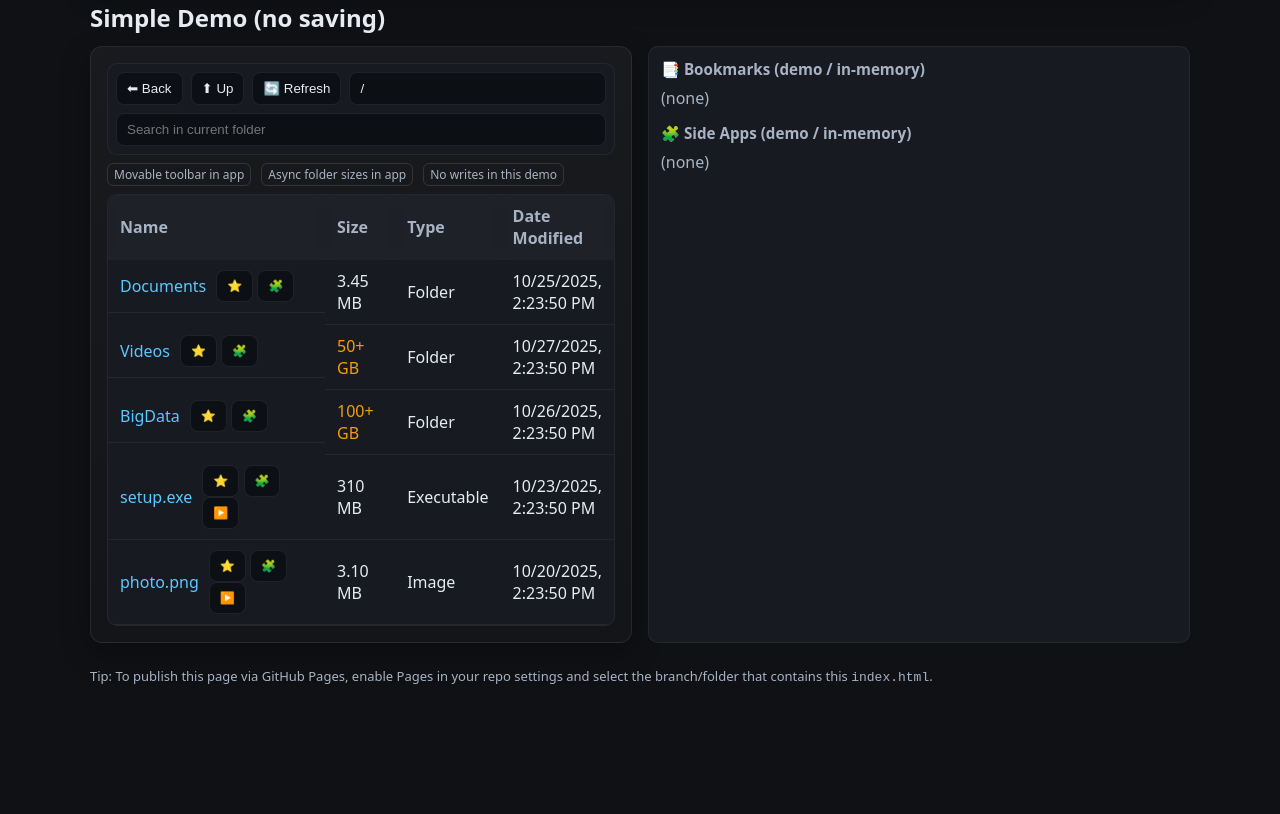
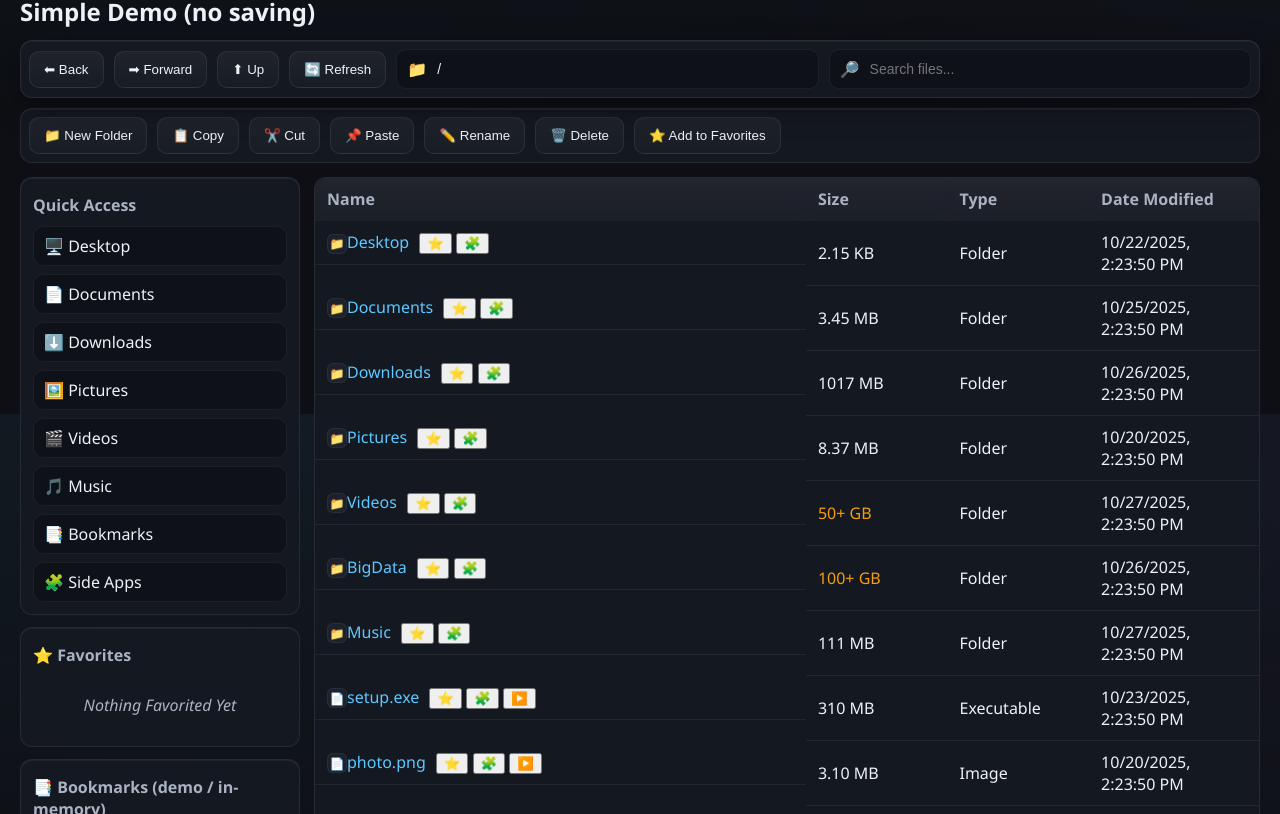
Before and after one commit to finn1817/file_explorer, a plain HTML site: page index.html in a window 1280 px wide. Shown: the part 386-1200 px from the top of the page. Before the commit the page ends 1108 px from the top, so only its background shows below. Drawn offline with Linux system fonts and the light colour scheme.

Commit message:
updated html UI and functionality of Liquid Glass File Explorer with new styles, navigation toolbar, and favorites management

```diff
--- a/index.html
+++ b/index.html
@@ -6,50 +6,63 @@
 	<title>Liquid Glass File Explorer — Overview + Simple Demo</title>
 		<style>
 			:root {
-			--bg: #0f1115;
-			--panel: #171a21;
-			--text: #e7ecf3;
-			--muted: #a8b3c3;
+				--bg: #0d0f14;
+				--panel: #141821;
+				--panel-2: #0e1218;
+				--text: #eef2f8;
+				--muted: #aab3c2;
 				--accent: #5cc8ff;
-			--accent-2: #a78bfa;
+				--accent-2: #9aa0ff;
 				--ok: #34d399;
 				--warn: #f59e0b;
+				--border: rgba(255,255,255,0.08);
+				--border-2: rgba(255,255,255,0.06);
+				--btn-bg: linear-gradient(180deg, rgba(255,255,255,0.05), rgba(255,255,255,0.02));
 			}
-		html, body { margin: 0; padding: 0; height: 100%; background: var(--bg); color: var(--text); font-family: system-ui, Segoe UI, Roboto, Helvetica, Arial, sans-serif; }
+			html, body { margin:0; padding:0; height:100%; background: radial-gradient(1200px 600px at 20% -10%, rgba(92,200,255,0.08), transparent), radial-gradient(900px 500px at 110% 10%, rgba(154,160,255,0.06), transparent), var(--bg); color:var(--text); font-family: Segoe UI, system-ui, Roboto, Helvetica, Arial, sans-serif; }
 			a { color: var(--accent); text-decoration: none; }
 			a:hover { text-decoration: underline; }
-		.container { max-width: 1100px; margin: 0 auto; padding: 24px; }
-		header { display:flex; align-items:center; justify-content:space-between; gap:16px; margin-bottom: 16px; }
-		header h1 { font-size: 1.4rem; margin: 0; }
-		.card { background: linear-gradient(180deg, rgba(255,255,255,0.04), rgba(255,255,255,0.02)); border: 1px solid rgba(255,255,255,0.08); border-radius: 12px; padding: 16px; box-shadow: 0 10px 30px rgba(0,0,0,0.3); }
-		.grid { display: grid; grid-template-columns: 1fr 1fr; gap: 16px; }
+			.container { max-width: 1280px; margin: 0 auto; padding: 18px 20px; }
 			.muted { color: var(--muted); }
-		.toolbar { display:flex; align-items:center; gap:8px; flex-wrap: wrap; padding: 8px; background: var(--panel); border-radius: 10px; border:1px solid rgba(255,255,255,0.06); }
-		.toolbar input[type="text"] { flex:1; min-width: 200px; padding: 8px 10px; background:#0c0f14; color:var(--text); border:1px solid rgba(255,255,255,0.08); border-radius:8px; }
-		.toolbar button, .pill { padding:8px 10px; background:#0c0f14; color:var(--text); border:1px solid rgba(255,255,255,0.08); border-radius:8px; cursor:pointer; }
-		.toolbar button:hover { background:#10141a; }
-		.pill { font-size: 12px; }
-		.row { display:flex; gap: 10px; align-items:center; flex-wrap: wrap; }
-		.fileview { background: var(--panel); border-radius: 10px; border:1px solid rgba(255,255,255,0.06); overflow: hidden; }
+			.badge { display:inline-block; padding:2px 6px; border-radius:6px; font-size:12px; border:1px solid var(--border); color: var(--muted); }
+
+			/* Top window bar mimic */
+			.windowbar { display:flex; align-items:center; gap:10px; padding: 8px; background: var(--panel); border:1px solid var(--border); border-radius: 12px; box-shadow: inset 0 1px 0 rgba(255,255,255,0.05), 0 10px 30px rgba(0,0,0,0.35); backdrop-filter: blur(6px); }
+			.btn { display:inline-flex; align-items:center; gap:8px; padding:10px 14px; border-radius:10px; border:1px solid var(--border); background: var(--btn-bg); color:var(--text); cursor:pointer; }
+			.btn:hover { border-color: rgba(255,255,255,0.12); }
+			.field { flex:1; display:flex; align-items:center; gap:8px; padding: 8px 10px; background: var(--panel-2); color:var(--text); border:1px solid var(--border-2); border-radius:10px; }
+			.field input { flex:1; background:transparent; border:0; outline:0; color:var(--text); font-size: 14px; }
+
+			/* Actions toolbar */
+			.actions { display:flex; align-items:center; gap:10px; margin-top: 10px; padding: 8px; background: var(--panel); border:1px solid var(--border); border-radius: 12px; box-shadow: inset 0 1px 0 rgba(255,255,255,0.05); }
+
+			/* Layout */
+			.layout { display:grid; grid-template-columns: 280px 1fr; gap: 14px; margin-top: 14px; }
+			.sidebar { display:flex; flex-direction:column; gap: 12px; }
+			.card { background: var(--panel); border:1px solid var(--border); border-radius:12px; padding: 12px; box-shadow: inset 0 1px 0 rgba(255,255,255,0.05); }
+			.section-title { font-weight:600; color:var(--muted); margin: 4px 0 10px; }
+			.qa-item { display:flex; align-items:center; gap:10px; padding:8px 10px; border-radius:10px; border:1px solid var(--border-2); background: var(--panel-2); cursor:pointer; }
+			.qa-item:hover { border-color: rgba(255,255,255,0.12); }
+			.qa-list { display:flex; flex-direction:column; gap: 8px; }
+			.favorites-empty { text-align:center; color:var(--muted); font-style: italic; padding: 18px 6px; }
+
+			/* File view */
+			.fileview { background: var(--panel); border:1px solid var(--border); border-radius:12px; overflow:hidden; }
 			table { width:100%; border-collapse: collapse; }
-		th, td { text-align:left; padding: 10px 12px; border-bottom:1px solid rgba(255,255,255,0.06); }
-		th { color: var(--muted); background: rgba(255,255,255,0.03); position: sticky; top: 0; backdrop-filter: blur(4px); }
+			th, td { text-align:left; padding: 10px 12px; border-bottom:1px solid var(--border-2); }
+			thead th { color: var(--muted); background: linear-gradient(180deg, rgba(255,255,255,0.06), rgba(255,255,255,0.03)); position: sticky; top: 0; backdrop-filter: blur(4px); }
 			tr:hover td { background: rgba(255,255,255,0.02); }
 			.name { display:flex; align-items:center; gap:10px; }
-		.badge { display:inline-block; padding:2px 6px; border-radius:6px; font-size:12px; border:1px solid rgba(255,255,255,0.12); color: var(--muted); }
+			.icon { width:18px; height:18px; display:inline-grid; place-items:center; background: #1c212c; border:1px solid var(--border-2); border-radius:6px; font-size:12px; }
 			.band { color: var(--warn); }
-		.sidebar { background: var(--panel); border-radius: 10px; padding: 12px; border:1px solid rgba(255,255,255,0.06); }
-		.section-title { font-weight:600; font-size: 0.95rem; margin: 0 0 8px; color: var(--muted); }
-		.list { display:flex; flex-direction: column; gap: 6px; }
-		.list button { justify-content: space-between; display:flex; align-items:center; }
-		.footer { margin-top: 24px; color: var(--muted); font-size: 13px; }
-		@media (max-width: 900px) { .grid { grid-template-columns: 1fr; } }
+			@media (max-width: 980px) { .layout { grid-template-columns: 1fr; } }
 		</style>
 </head>
 <body>
 	<div class="container">
-		<header>
-			<h1>Liquid Glass File Explorer — Overview + Simple Demo</h1>
+			<!-- Top title and quick links -->
+			<header class="row" style="justify-content:space-between; margin-bottom:10px;">
+				<h1 style="font-size:1.25rem; margin:0;">Liquid Glass File Explorer — Overview + Simple Demo</h1>
 				<nav class="row">
 					<a href="schema.html" class="pill">Schema</a>
 					<a href="#demo" class="pill">Jump to Demo</a>
@@ -72,44 +85,79 @@
 		</div>
 
 			<h2 id="demo" style="margin:12px 0">Simple Demo (no saving)</h2>
-		<div class="grid">
+
+			<!-- Navigation toolbar (mimic app) -->
+			<div class="windowbar">
+				<button class="btn" id="backBtn">⬅ Back</button>
+				<button class="btn" id="forwardBtn">➡ Forward</button>
+				<button class="btn" id="upBtn">⬆ Up</button>
+				<button class="btn" id="refreshBtn">🔄 Refresh</button>
+				<div class="field" title="Address">
+					<span>📁</span>
+					<input id="address" type="text" placeholder="C:/Users/you" readonly>
+				</div>
+				<div class="field" title="Search in current folder">
+					<span>🔎</span>
+					<input id="search" type="text" placeholder="Search files...">
+				</div>
+			</div>
+
+			<!-- Actions toolbar (mimic app) -->
+			<div class="actions">
+				<button class="btn" id="newFolder">📁 New Folder</button>
+				<button class="btn" id="copyBtn">📋 Copy</button>
+				<button class="btn" id="cutBtn">✂️ Cut</button>
+				<button class="btn" id="pasteBtn">📌 Paste</button>
+				<button class="btn" id="renameBtn">✏️ Rename</button>
+				<button class="btn" id="deleteBtn">🗑️ Delete</button>
+				<button class="btn" id="favBtn">⭐ Add to Favorites</button>
+			</div>
+
+			<div class="layout">
+				<!-- Sidebar mimic -->
+				<aside class="sidebar">
 					<div class="card">
-				<div class="toolbar" id="topbar">
-					<button id="backBtn">⬅ Back</button>
-					<button id="upBtn">⬆ Up</button>
-					<button id="refreshBtn">🔄 Refresh</button>
-					<input id="address" type="text" placeholder="Address" />
-					<input id="search" type="text" placeholder="Search in current folder" />
+						<div class="section-title">Quick Access</div>
+						<div class="qa-list">
+							<div class="qa-item" data-target="Desktop">🖥️ Desktop</div>
+							<div class="qa-item" data-target="Documents">📄 Documents</div>
+							<div class="qa-item" data-target="Downloads">⬇️ Downloads</div>
+							<div class="qa-item" data-target="Pictures">🖼️ Pictures</div>
+							<div class="qa-item" data-target="Videos">🎬 Videos</div>
+							<div class="qa-item" data-target="Music">🎵 Music</div>
+							<div class="qa-item" data-target="Bookmarks">📑 Bookmarks</div>
+							<div class="qa-item" data-target="SideApps">🧩 Side Apps</div>
 						</div>
-				<div class="row" style="margin:8px 0;">
-					<span class="badge">Movable toolbar in app</span>
-					<span class="badge">Async folder sizes in app</span>
-					<span class="badge">No writes in this demo</span>
 					</div>
-				<div class="fileview">
+					<div class="card">
+						<div class="section-title">⭐ Favorites</div>
+						<div id="favoritesList" class="qa-list"></div>
+						<div id="favoritesEmpty" class="favorites-empty">Nothing Favorited Yet</div>
+					</div>
+					<div class="card">
+						<div class="section-title">📑 Bookmarks (demo / in-memory)</div>
+						<div class="qa-list" id="bookmarks"></div>
+					</div>
+					<div class="card">
+						<div class="section-title">🧩 Side Apps (demo / in-memory)</div>
+						<div class="qa-list" id="sideapps"></div>
+					</div>
+				</aside>
+
+				<!-- Main file list -->
+				<section class="fileview">
 					<table>
 						<thead>
 							<tr>
-								<th style="width:50%">Name</th>
+								<th style="width:52%">Name</th>
 								<th style="width:15%">Size</th>
 								<th style="width:15%">Type</th>
-								<th style="width:20%">Date Modified</th>
+								<th style="width:18%">Date Modified</th>
 							</tr>
 						</thead>
 						<tbody id="rows"></tbody>
 					</table>
-				</div>
-			</div>
-			<div class="sidebar">
-				<div style="margin-bottom:14px;">
-					<div class="section-title">📑 Bookmarks (demo / in-memory)</div>
-					<div class="list" id="bookmarks"></div>
-				</div>
-				<div>
-					<div class="section-title">🧩 Side Apps (demo / in-memory)</div>
-					<div class="list" id="sideapps"></div>
-				</div>
-			</div>
+				</section>
 			</div>
 
 		<div class="footer">
@@ -126,9 +174,19 @@
 			type: "Folder",
 			mtime: now,
 			children: [
+					{ name: "Desktop", type: "Folder", mtime: daysAgo(6), children: [
+						{ name: "continue_working.txt", type:"File", size: 2, mtime: daysAgo(40) },
+						{ name: "notes.log", type:"File", size: 2200, mtime: daysAgo(40) }
+					]},
 					{ name: "Documents", type: "Folder", mtime: daysAgo(3), children: [
 					{ name: "Resume.docx", type:"File", size: 256*1024, mtime: daysAgo(10) },
 					{ name: "Budget.xlsx", type:"File", size: 3.2*1024*1024, mtime: daysAgo(12) },
+				]},
+					{ name: "Downloads", type: "Folder", mtime: daysAgo(2), children: [
+						{ name: "installer.msi", type:"File", size: 1017*1024*1024, mtime: daysAgo(2) }
+					]},
+					{ name: "Pictures", type: "Folder", mtime: daysAgo(8), children: [
+						{ name: "holiday.jpg", type:"File", size: 8.37*1024*1024, mtime: daysAgo(8) }
 					]},
 				{ name: "Videos", type: "Folder", mtime: daysAgo(1), children: [
 					{ name: "trip.mp4", type:"File", size: 7.8*gb, mtime: daysAgo(2) },
@@ -136,6 +194,9 @@
 				]},
 				{ name: "BigData", type: "Folder", mtime: daysAgo(2), children: [
 					{ name: "dataset.bin", type:"File", size: 120*gb, mtime: daysAgo(2) }, // 100+ GB band
+				]},
+					{ name: "Music", type: "Folder", mtime: daysAgo(1), children: [
+						{ name: "track.flac", type:"File", size: 111*1024*1024, mtime: daysAgo(4) }
 					]},
 				{ name: "setup.exe", type: "File", size: 310*1024*1024, mtime: daysAgo(5) },
 				{ name: "photo.png", type: "File", size: 3.1*1024*1024, mtime: daysAgo(8) }
@@ -200,6 +261,8 @@
 		const searchEl = document.getElementById('search');
 		const bookmarksEl = document.getElementById('bookmarks');
 		const sideappsEl = document.getElementById('sideapps');
+		const favoritesListEl = document.getElementById('favoritesList');
+		const favoritesEmptyEl = document.getElementById('favoritesEmpty');
 
 		function pathOf(node){
 			const parts=[]; let cur=node; while (cur && cur!==sampleFS){ parts.unshift(cur.name); cur=cur.parent; }
@@ -222,7 +285,10 @@
 				const nameTd = document.createElement('td');
 				nameTd.className = 'name';
 						const nameLink = document.createElement('a');
-				nameLink.href = '#'; nameLink.textContent = item.name;
+						nameLink.href = '#';
+						const icon = document.createElement('span'); icon.className='icon'; icon.textContent = item.type==='Folder'?'📁':'📄';
+						const label = document.createElement('span'); label.textContent = item.name;
+						nameLink.append(icon, label);
 				nameLink.addEventListener('click', (e)=>{ e.preventDefault(); if(item.type==='Folder'){ historyStack.push(cwd); cwd=item; render(); }});
 				const addBtns = document.createElement('span');
 				addBtns.innerHTML = `
@@ -275,16 +341,46 @@
 			function renderSideLists(){
 				bookmarksEl.innerHTML = bookmarks.map((b,i)=>`<button class="pill" title="Remove" onclick="removeBookmark(${i})">⭐ ${b.name}<span> ×</span></button>`).join('') || '<div class="muted">(none)</div>';
 				sideappsEl.innerHTML = sideapps.map((s,i)=>`<button class="pill" title="Remove" onclick="removeSideApp(${i})">🧩 ${s.name}<span> ×</span></button>`).join('') || '<div class="muted">(none)</div>';
+				const favsHtml = favorites.map((f,i)=>`<div class="qa-item" title="Remove" onclick="removeFavorite(${i})">⭐ ${f.name}<span style="margin-left:auto;opacity:.6;">×</span></div>`).join('');
+				favoritesListEl.innerHTML = favsHtml;
+				favoritesEmptyEl.style.display = favorites.length ? 'none' : 'block';
 			}
 		window.removeBookmark = (i)=>{ bookmarks.splice(i,1); renderSideLists(); }
 		window.removeSideApp = (i)=>{ sideapps.splice(i,1); renderSideLists(); }
+			window.removeFavorite = (i)=>{ favorites.splice(i,1); renderSideLists(); }
 
 		// -------- Navigation & events --------
 			document.getElementById('backBtn').onclick = ()=>{ if (historyStack.length){ cwd = historyStack.pop(); render(); } };
+			document.getElementById('forwardBtn').onclick = ()=>{ alert('Demo: Forward history not implemented'); };
 		document.getElementById('upBtn').onclick = ()=>{ if (cwd.parent){ historyStack.push(cwd); cwd = cwd.parent; render(); } };
 		document.getElementById('refreshBtn').onclick = ()=>{ render(); };
 		addressEl.addEventListener('change', ()=>{ /* demo: address is read-only visual */ render(); });
 		searchEl.addEventListener('input', ()=> render());
+
+			// Favorites demo wiring
+			const favorites = [];
+			document.getElementById('favBtn').onclick = ()=>{
+				const sel = (cwd.children||[])[0];
+				if (!sel) return alert('Demo: no item to favorite in this folder');
+				favorites.push({ name: sel.name, node: sel });
+				renderSideLists();
+			};
+			document.getElementById('newFolder').onclick = ()=> alert('Demo: New Folder (no save)');
+			document.getElementById('copyBtn').onclick = ()=> alert('Demo: Copy');
+			document.getElementById('cutBtn').onclick = ()=> alert('Demo: Cut');
+			document.getElementById('pasteBtn').onclick = ()=> alert('Demo: Paste');
+			document.getElementById('renameBtn').onclick = ()=> alert('Demo: Rename');
+			document.getElementById('deleteBtn').onclick = ()=> alert('Demo: Delete');
+
+			// Quick Access navigation
+			document.querySelectorAll('.qa-item').forEach(el=>{
+				el.addEventListener('click', ()=>{
+					const t = el.getAttribute('data-target');
+					if (t==='Bookmarks' || t==='SideApps') return; // demo lists on sidebar only
+					const target = (sampleFS.children||[]).find(ch=>ch.name===t);
+					if (target){ historyStack.push(cwd); cwd = target; render(); }
+				});
+			});
 
 		render();
 		renderSideLists();
```
Also changed, not shown: 2 other files. Lines whose indentation alone changed are shown as unchanged.
